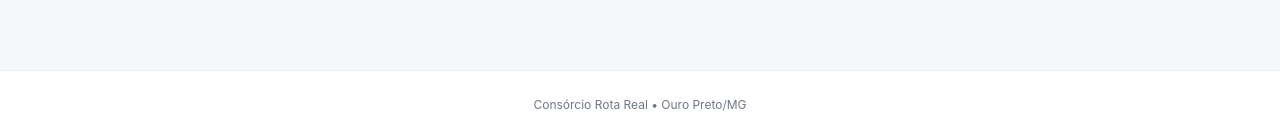
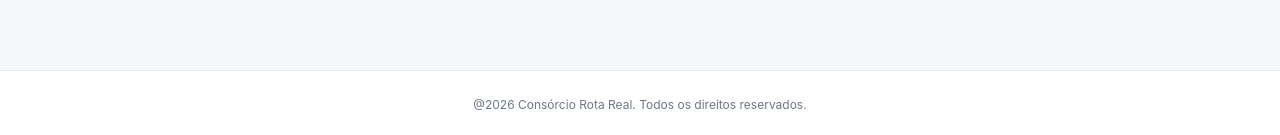
Before and after one commit to brunofpbb/vendaConsorcio, a website: page public/index.html in a window 1280 px wide. Shown: the part 1053-1188 px from the top of the page. Drawn offline with Linux system fonts and the light colour scheme.

Commit message:
Update index.html

```diff
--- a/public/index.html
+++ b/public/index.html
@@ -148,6 +148,6 @@
     </section>
   </main>
 
-  <footer>Consórcio Rota Real • Ouro Preto/MG</footer>
+  <footer>@2026 Consórcio Rota Real. Todos os direitos reservados.</footer>
 </body>
 </html>
```
